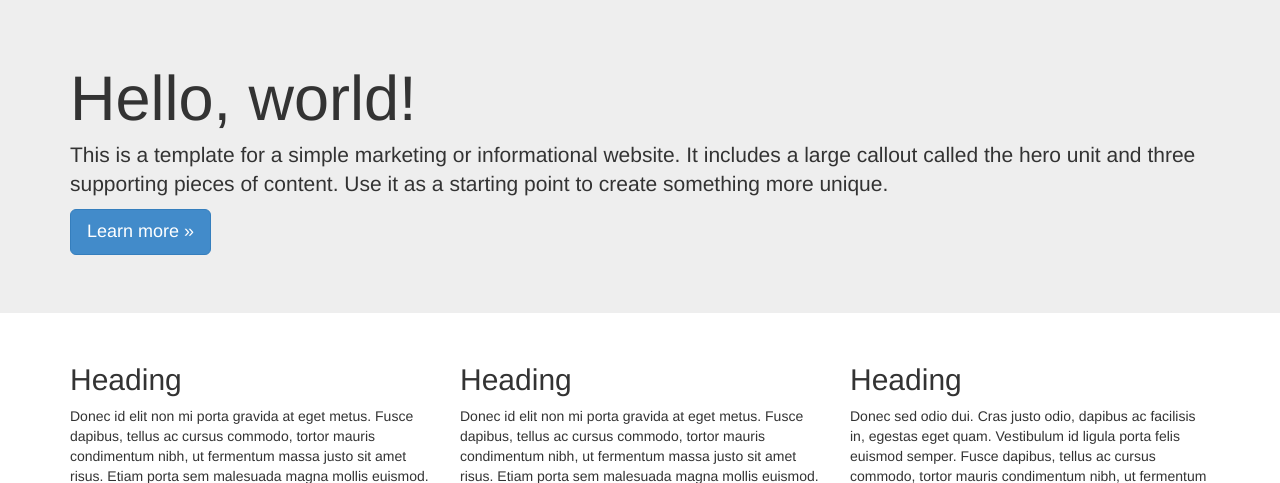
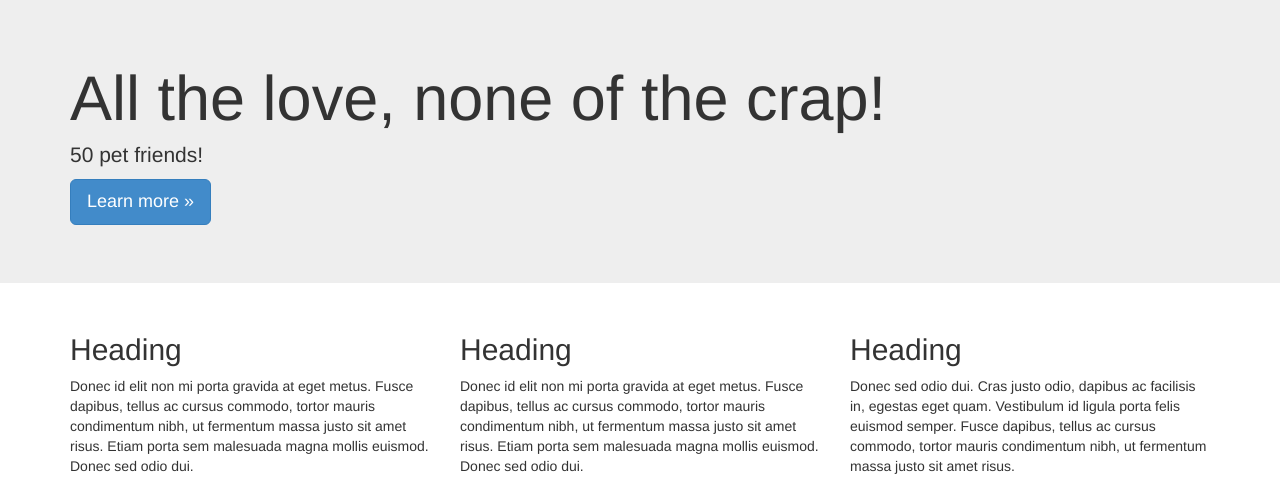
Before and after one commit to Protogenoi/SymfonyCasts_PHP_COURSE_ONE, a PHP site: page / in a window 1280 px wide. Shown: the part 51-534 px from the top of the page. Run offline with PHP 8.4, Linux system fonts and the light colour scheme.

Commit message:
Completed Chapter 1: Let’s Write some PHP!

```diff
--- a/index.php
+++ b/index.php
@@ -65,11 +65,19 @@
 
     <div class="jumbotron">
         <div class="container">
-            <h1>Hello, world!</h1>
 
-            <p>This is a template for a simple marketing or informational website. It includes a large callout called the
-                hero unit and three supporting pieces of content. Use it as a starting point to create something more
-                unique.</p>
+
+            <?php
+
+            $cleverWelcomeMessage = 'All the love, none of the crap!';
+            $pupCount = 50;
+
+
+            ?>
+
+            <h1><?php echo $cleverWelcomeMessage; ?></h1>
+
+            <p><?php echo $pupCount; ?> pet friends!</p>
 
             <p><a class="btn btn-primary btn-lg">Learn more &raquo;</a></p>
         </div>
```
